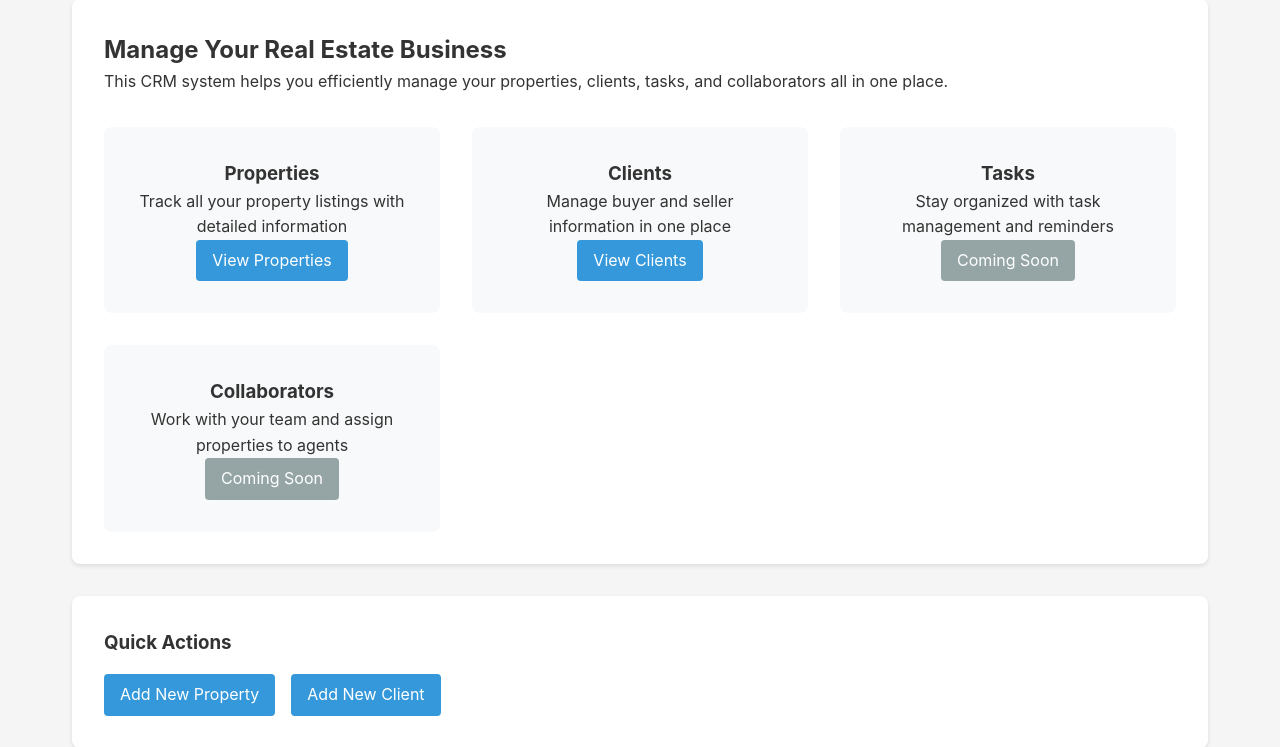
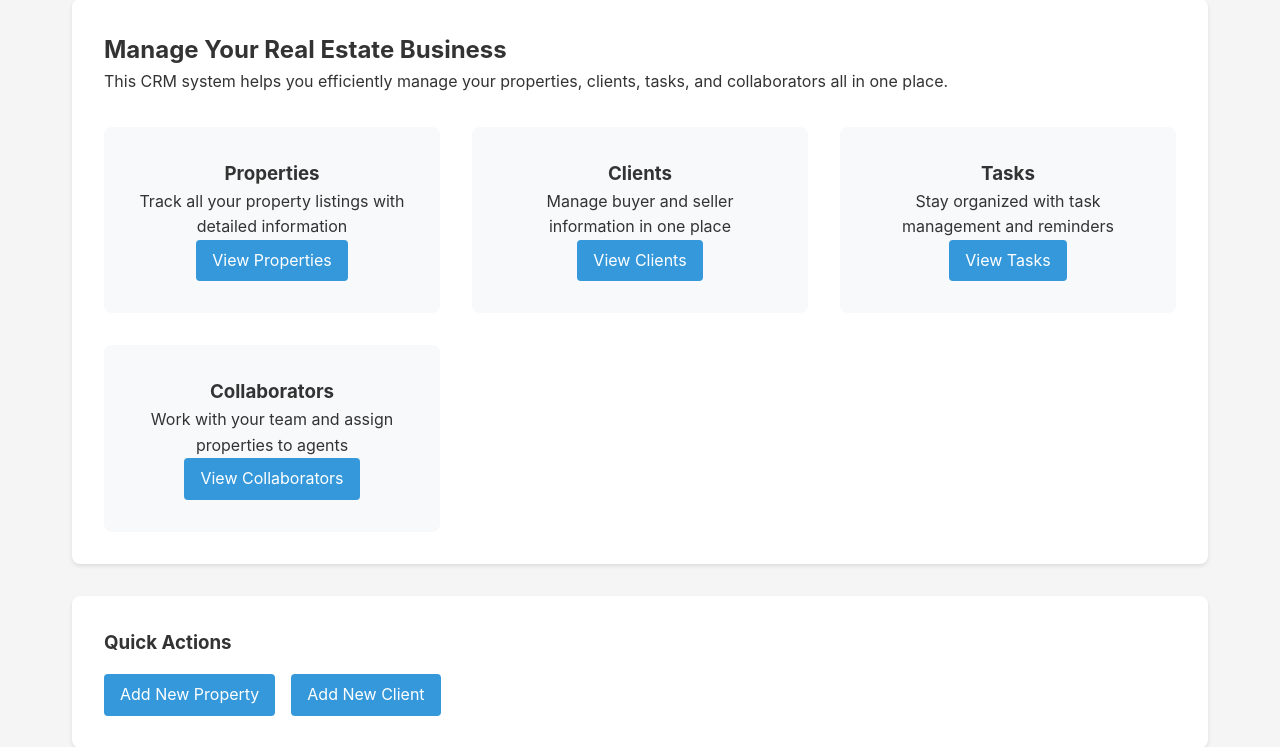
Before and after one commit to AdriSciTech/real-estate-crm-devops, a Django app: page / in a window 1280 px wide. Shown: the part 187-934 px from the top of the page. Run offline with Django 5.2, Linux system fonts and the light colour scheme; data that the repository does not hold is empty.

Commit message:
fix(ui): update home page links for Tasks and Collaborators

```diff
--- a/crm/templates/crm/home.html
+++ b/crm/templates/crm/home.html
@@ -27,13 +27,13 @@
         <div style="text-align: center; padding: 2rem; background-color: #f8f9fa; border-radius: 8px;">
     <h3>Tasks</h3>
     <p>Stay organized with task management and reminders</p>
-            <a href="#" class="btn btn-secondary">Coming Soon</a>
+    <a href="{% url 'task_list' %}" class="btn">View Tasks</a>
 </div>
 
     <div style="text-align: center; padding: 2rem; background-color: #f8f9fa; border-radius: 8px;">
     <h3>Collaborators</h3>
     <p>Work with your team and assign properties to agents</p>
-            <a href="#" class="btn btn-secondary">Coming Soon</a>
+    <a href="{% url 'collaborator_list' %}" class="btn">View Collaborators</a>
 </div>
     </div>
 </div>
```
Lines whose indentation alone changed are shown as unchanged.
